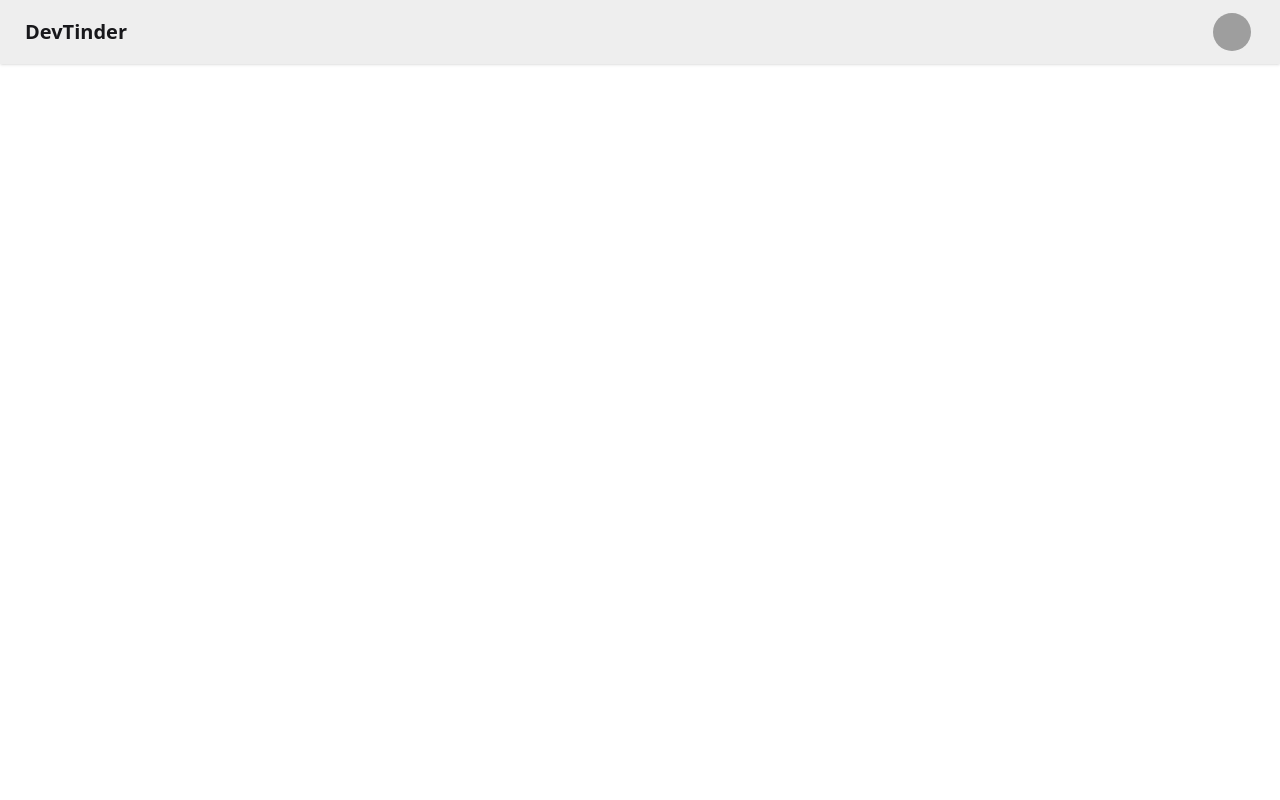
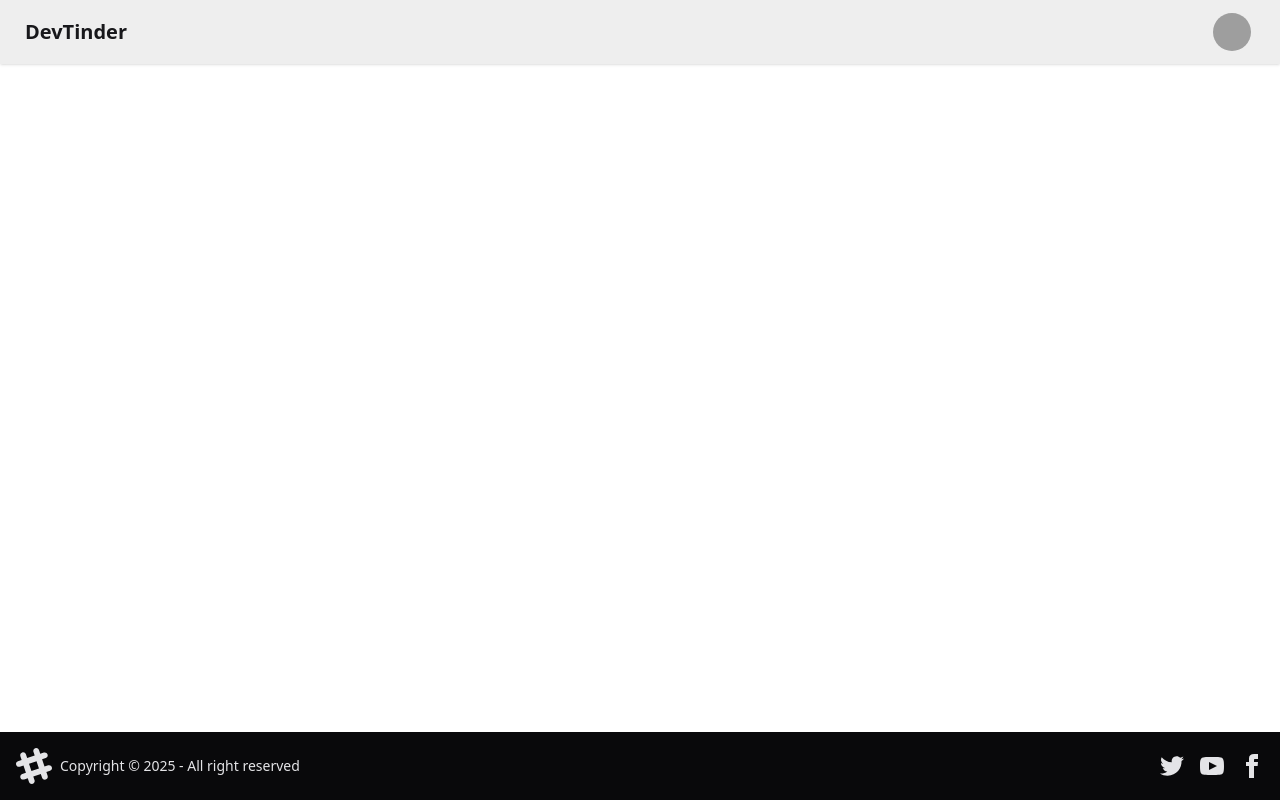
Before and after one commit to vaibhav-pandey4029/DevTinder.client, a React (Vite) app in the folder devTinder/: page / in a window 1280 px wide. Built offline with nearby package versions, Linux system fonts and the light colour scheme; grey boxes are pictures that could not be loaded.

Commit message:
added footer

```diff
--- a/devTinder/src/Body.jsx
+++ b/devTinder/src/Body.jsx
@@ -1,12 +1,14 @@
 import React from 'react'
 import Navbar from './Navbar'
 import { Outlet } from 'react-router-dom'
+import Footer from './Footer'
 
 const Body = () => {
   return (
     <div>
         <Navbar/>
         <Outlet/>
+        <Footer/>
     </div>
   )
 }
--- /dev/null
+++ b/devTinder/src/Footer.jsx
@@ -0,0 +1,59 @@
+import React from 'react'
+
+const Footer = () => {
+  return (
+    <footer className="footer sm:footer-horizontal bg-base-300 bg-neutral text-neutral-content items-center p-4 fixed bottom-0">
+  <aside className="grid-flow-col items-center">
+    <svg
+      width="36"
+      height="36"
+      viewBox="0 0 24 24"
+      xmlns="http://www.w3.org/2000/svg"
+      fillRule="evenodd"
+      clipRule="evenodd"
+      className="fill-current">
+      <path
+        d="M22.672 15.226l-2.432.811.841 2.515c.33 1.019-.209 2.127-1.23 2.456-1.15.325-2.148-.321-2.463-1.226l-.84-2.518-5.013 1.677.84 2.517c.391 1.203-.434 2.542-1.831 2.542-.88 0-1.601-.564-1.86-1.314l-.842-2.516-2.431.809c-1.135.328-2.145-.317-2.463-1.229-.329-1.018.211-2.127 1.231-2.456l2.432-.809-1.621-4.823-2.432.808c-1.355.384-2.558-.59-2.558-1.839 0-.817.509-1.582 1.327-1.846l2.433-.809-.842-2.515c-.33-1.02.211-2.129 1.232-2.458 1.02-.329 2.13.209 2.461 1.229l.842 2.515 5.011-1.677-.839-2.517c-.403-1.238.484-2.553 1.843-2.553.819 0 1.585.509 1.85 1.326l.841 2.517 2.431-.81c1.02-.33 2.131.211 2.461 1.229.332 1.018-.21 2.126-1.23 2.456l-2.433.809 1.622 4.823 2.433-.809c1.242-.401 2.557.484 2.557 1.838 0 .819-.51 1.583-1.328 1.847m-8.992-6.428l-5.01 1.675 1.619 4.828 5.011-1.674-1.62-4.829z"></path>
+    </svg>
+    <p>Copyright © {new Date().getFullYear()} - All right reserved</p>
+  </aside>
+  <nav className="grid-flow-col gap-4 md:place-self-center md:justify-self-end">
+    <a>
+      <svg
+        xmlns="http://www.w3.org/2000/svg"
+        width="24"
+        height="24"
+        viewBox="0 0 24 24"
+        className="fill-current">
+        <path
+          d="M24 4.557c-.883.392-1.832.656-2.828.775 1.017-.609 1.798-1.574 2.165-2.724-.951.564-2.005.974-3.127 1.195-.897-.957-2.178-1.555-3.594-1.555-3.179 0-5.515 2.966-4.797 6.045-4.091-.205-7.719-2.165-10.148-5.144-1.29 2.213-.669 5.108 1.523 6.574-.806-.026-1.566-.247-2.229-.616-.054 2.281 1.581 4.415 3.949 4.89-.693.188-1.452.232-2.224.084.626 1.956 2.444 3.379 4.6 3.419-2.07 1.623-4.678 2.348-7.29 2.04 2.179 1.397 4.768 2.212 7.548 2.212 9.142 0 14.307-7.721 13.995-14.646.962-.695 1.797-1.562 2.457-2.549z"></path>
+      </svg>
+    </a>
+    <a>
+      <svg
+        xmlns="http://www.w3.org/2000/svg"
+        width="24"
+        height="24"
+        viewBox="0 0 24 24"
+        className="fill-current">
+        <path
+          d="M19.615 3.184c-3.604-.246-11.631-.245-15.23 0-3.897.266-4.356 2.62-4.385 8.816.029 6.185.484 8.549 4.385 8.816 3.6.245 11.626.246 15.23 0 3.897-.266 4.356-2.62 4.385-8.816-.029-6.185-.484-8.549-4.385-8.816zm-10.615 12.816v-8l8 3.993-8 4.007z"></path>
+      </svg>
+    </a>
+    <a>
+      <svg
+        xmlns="http://www.w3.org/2000/svg"
+        width="24"
+        height="24"
+        viewBox="0 0 24 24"
+        className="fill-current">
+        <path
+          d="M9 8h-3v4h3v12h5v-12h3.642l.358-4h-4v-1.667c0-.955.192-1.333 1.115-1.333h2.885v-5h-3.808c-3.596 0-5.192 1.583-5.192 4.615v3.385z"></path>
+      </svg>
+    </a>
+  </nav>
+</footer>
+  )
+}
+
+export default Footer
```
